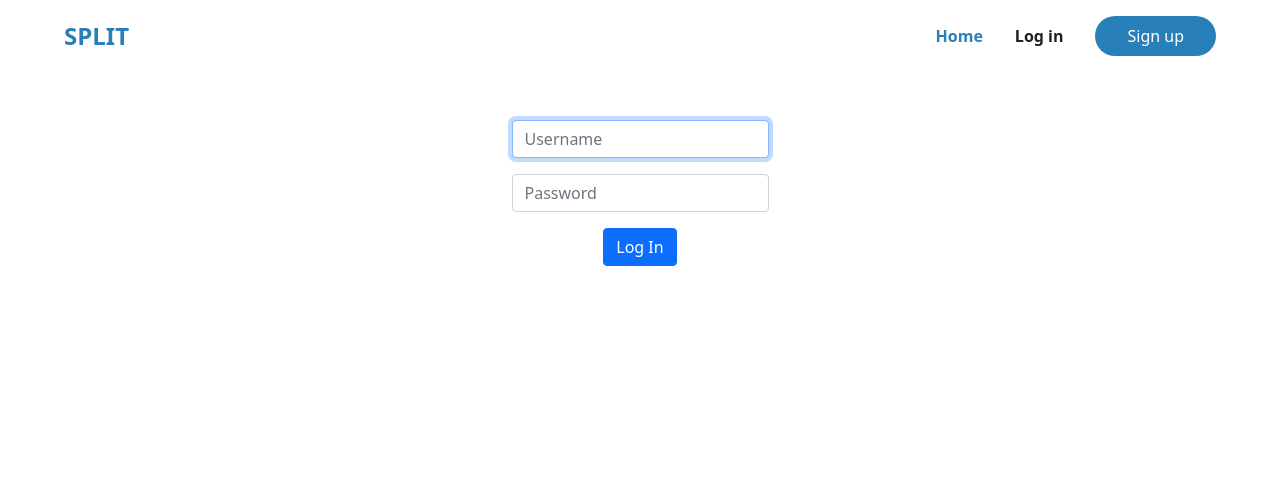
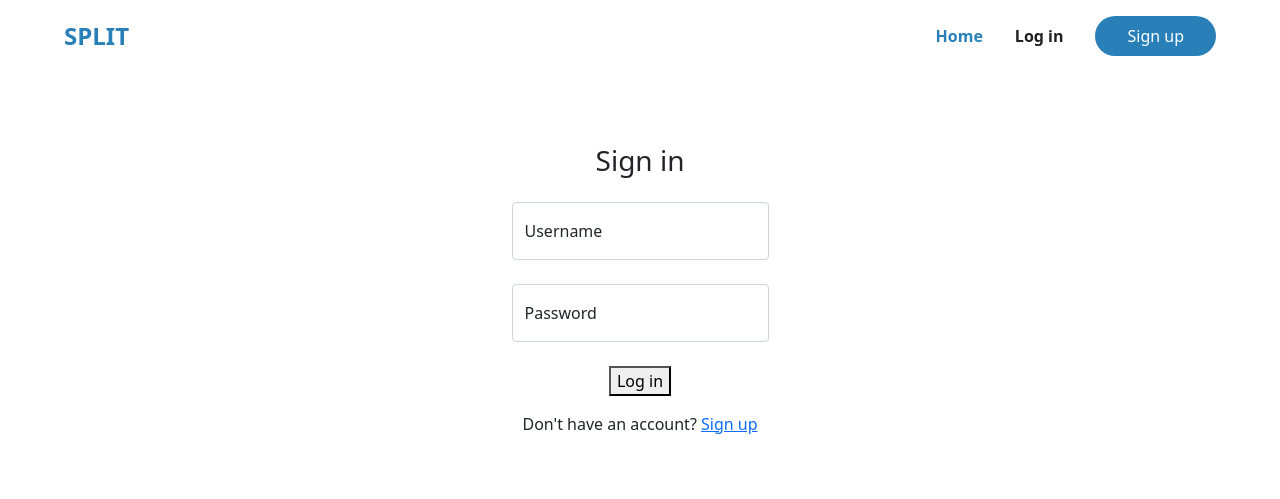
Before and after one commit to ReshanCSX/CS50x-Final-Project, a Flask app: page /login in a window 1280 px wide. Shown: the top 499 px of the page. Run offline with Flask 2, Linux system fonts and the light colour scheme.

Commit message:
Added login form

```diff
--- a/templates/layout.html
+++ b/templates/layout.html
@@ -30,7 +30,7 @@
         </div>
       </nav>
 
-      <main class="container py-5 text-center">
+      <main class="container py-5 text-center d-flex justify-content-center">
         {% block main %}
 
         {% endblock %}
--- a/templates/login.html
+++ b/templates/login.html
@@ -3,13 +3,26 @@
 {% block title %} Login {% endblock %}
 
 {% block main %}
-    <form action="/login" method="post">
-        <div class="mb-3">
-            <input autocomplete="off" autofocus class="form-control mx-auto w-auto" id="username" name="username" placeholder="Username" type="text">
+
+        <div class="login-form">
+            <h3 class="my-4">Sign in</h3>
+                <form action="/login" method="post">
+                    <div class="form-floating mb-4">
+                        <input type="text" class="form-control" id="floatingInput" name="username" placeholder="username">
+                        <label for="floatingInput">Username</label>
+                    </div>
+
+                    <div class="form-floating mb-4 m-auto">
+                        <input type="password" class="form-control" id="floatingPassword" placeholder="Password">
+                        <label for="floatingPassword">Password</label>
+                    </div>
+
+                    <button class="form-button" type="submit">Log in</button>
+                </form>
+
+                <div class="my-3">
+                    <span>Don't have an account? </span><a href="/signup">Sign up</a>
+                </div>
+
         </div>
-        <div class="mb-3">
-            <input class="form-control mx-auto w-auto" id="password" name="password" placeholder="Password" type="password">
-        </div>
-        <button class="btn btn-primary" type="submit">Log In</button>
-    </form>
 {% endblock %}
```
